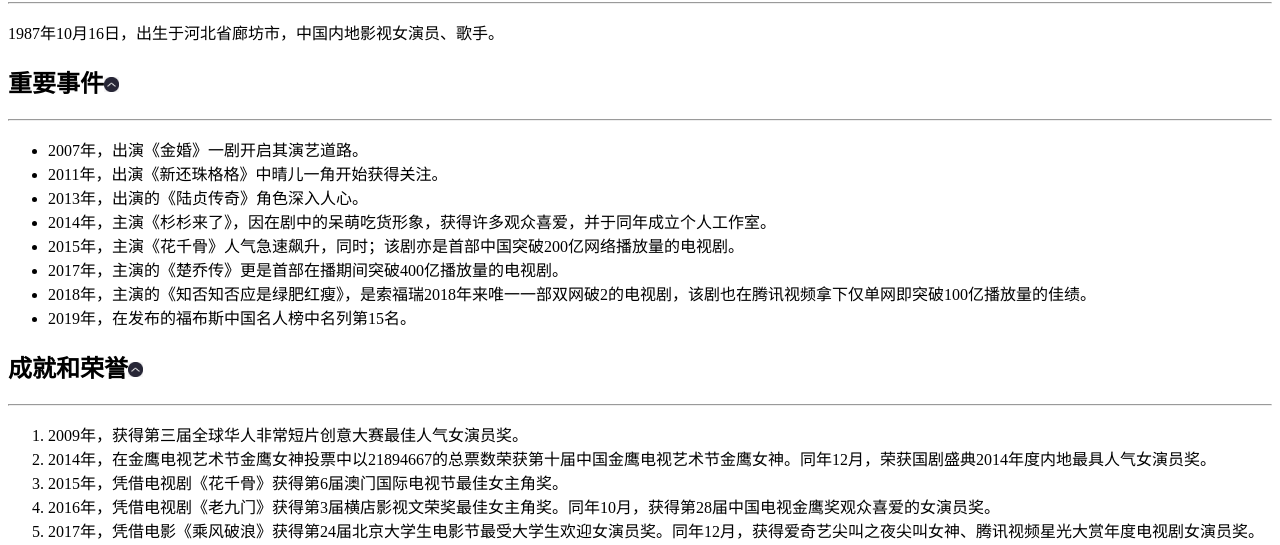
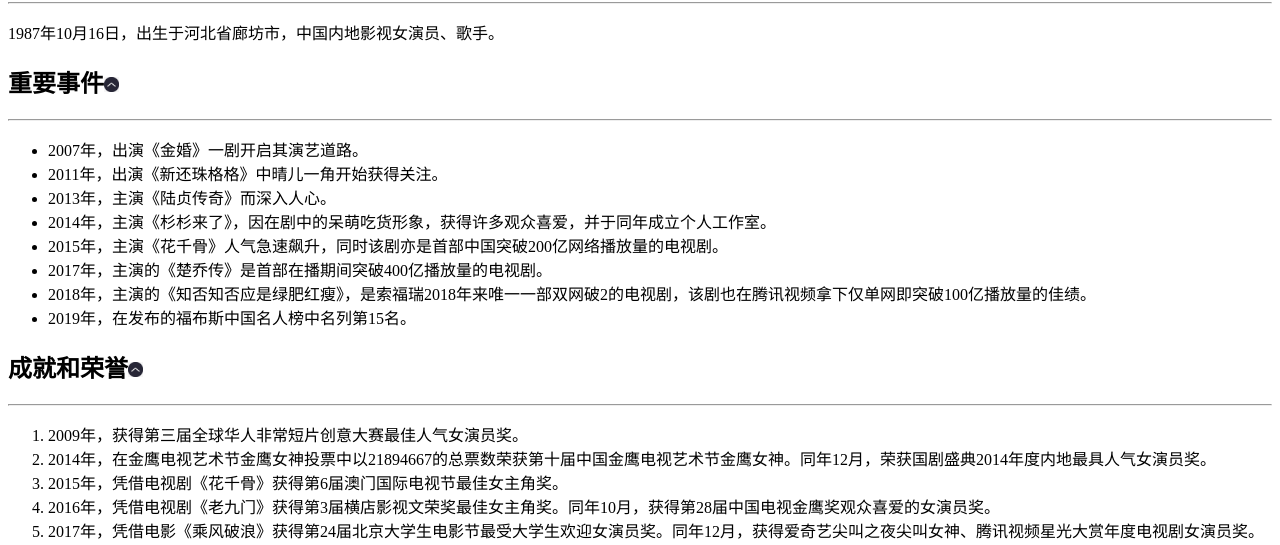
Before and after one commit to cu2xin/Zhao-Liying, a plain HTML site: page index.html in a window 1280 px wide. Shown: the part 247-792 px from the top of the page. Drawn offline with Linux system fonts and the light colour scheme.

Commit message:
优化版本

```diff
--- a/index.html
+++ b/index.html
@@ -43,14 +43,14 @@
             <ul>
               <li>2007年，出演《金婚》一剧开启其演艺道路。</li>
               <li>2011年，出演《新还珠格格》中晴儿一角开始获得关注。</li>
-              <li>2013年，出演的《陆贞传奇》角色深入人心。</li>
+              <li>2013年，主演《陆贞传奇》而深入人心。</li>
               <li>
                 2014年，主演《杉杉来了》，因在剧中的呆萌吃货形象，获得许多观众喜爱，并于同年成立个人工作室。
               </li>
               <li>
-                2015年，主演《花千骨》人气急速飙升，同时；该剧亦是首部中国突破200亿网络播放量的电视剧。
+                2015年，主演《花千骨》人气急速飙升，同时该剧亦是首部中国突破200亿网络播放量的电视剧。
               </li>
-              <li>2017年，主演的《楚乔传》更是首部在播期间突破400亿播放量的电视剧。</li>
+              <li>2017年，主演的《楚乔传》是首部在播期间突破400亿播放量的电视剧。</li>
               <li>
                 2018年，主演的《知否知否应是绿肥红瘦》，是索福瑞2018年来唯一一部双网破2的电视剧，该剧也在腾讯视频拿下仅单网即突破100亿播放量的佳绩。
               </li>
```
